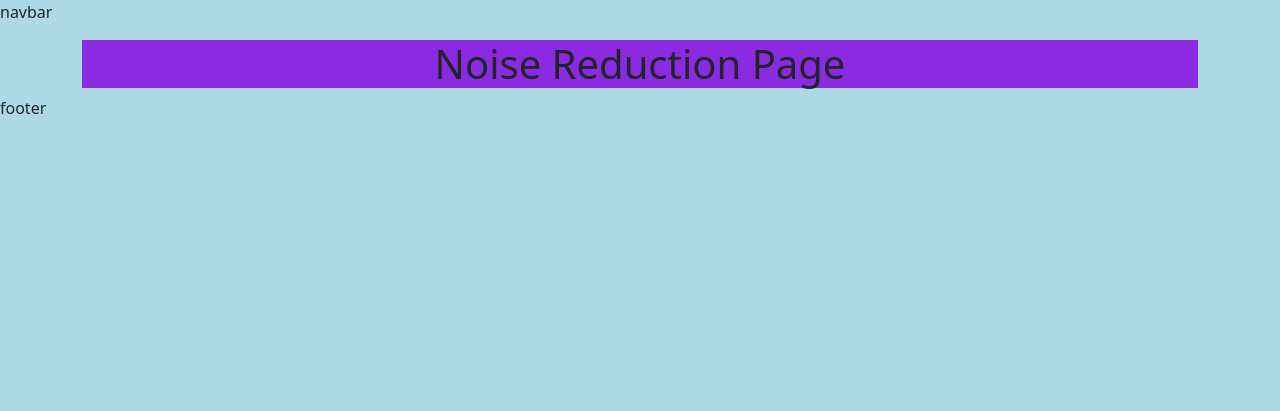
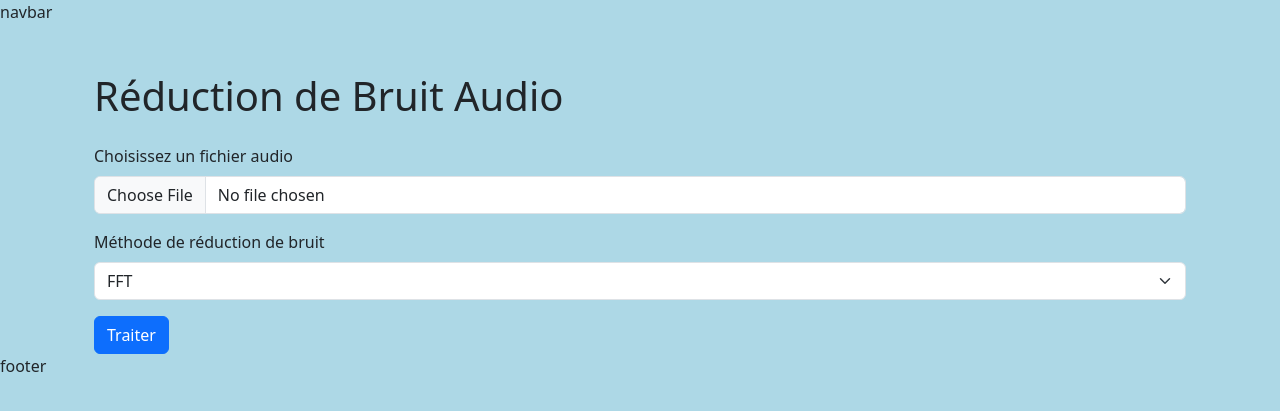
Before and after one commit to diopmedoune/audio-processing, a Django app: page /noise-reduction/ in a window 1280 px wide. Shown: the top 411 px of the page. Run offline with Django 5.2, Linux system fonts and the light colour scheme.

Commit message:
App audio_noise_reduction implementation

```diff
--- a/audio_noise_reduction/templates/audio_noise_reduction/noise_reduction.html
+++ b/audio_noise_reduction/templates/audio_noise_reduction/noise_reduction.html
@@ -1,6 +1,47 @@
 {% extends 'base.html' %}
-{% load static %}
 
 {% block content %}
-    <h1 class="text-center noise-reduction">Noise Reduction Page</h1>
+<div class="container mt-5">
+    <h1>Réduction de Bruit Audio</h1>
+
+    <form method="post" enctype="multipart/form-data" class="mt-4">
+        {% csrf_token %}
+        <div class="mb-3">
+            <label for="audio_file" class="form-label">Choisissez un fichier audio</label>
+            <input type="file" class="form-control" id="audio_file" name="audio_file" required>
+        </div>
+
+        <div class="mb-3">
+            <label for="method" class="form-label">Méthode de réduction de bruit</label>
+            <select class="form-select" id="method" name="method" required>
+                <option value="fft">FFT</option>
+                <option value="adaptive">Filtrage Adaptatif</option>
+            </select>
+        </div>
+
+        <button type="submit" class="btn btn-primary">Traiter</button>
+    </form>
+
+    {% if original_file_url %}
+    <div class="mt-5">
+        <h3>Fichier Original</h3>
+        <audio controls>
+            <source src="{{ original_file_url }}" type="audio/wav">
+            Votre navigateur ne supporte pas l'élément audio.
+        </audio>
+        <p><a href="{{ original_file_url }}" class="btn btn-secondary" download>Télécharger le fichier original</a></p>
+    </div>
+    {% endif %}
+
+    {% if processed_file_url %}
+    <div class="mt-5">
+        <h3>Fichier Traité</h3>
+        <audio controls>
+            <source src="{{ processed_file_url }}" type="audio/wav">
+            Votre navigateur ne supporte pas l'élément audio.
+        </audio>
+        <p><a href="{{ processed_file_url }}" class="btn btn-success" download>Télécharger le fichier traité</a></p>
+    </div>
+    {% endif %}
+</div>
 {% endblock %}
--- a/audio_noise_reduction/urls.py
+++ b/audio_noise_reduction/urls.py
@@ -1,6 +1,6 @@
 from django.urls import path
-from django.views.generic import TemplateView
+from . import views
 
 urlpatterns = [
-    path('noise-reduction/', TemplateView.as_view(template_name='audio_noise_reduction/noise_reduction.html'), name='noise-reduction')
+    path('noise-reduction/', views.noise_reduction, name='noise_reduction'),
 ]
--- a/audio_noise_reduction/views.py
+++ b/audio_noise_reduction/views.py
@@ -1,3 +1,35 @@
+import os
 from django.shortcuts import render
+from django.conf import settings
+from django.http import HttpResponse
+from django.core.files.storage import default_storage
+from .noise_reduction import reduce_noise_fft, reduce_noise_adaptive
 
-# Create your views here.
+def noise_reduction(request):
+    context = {}
+    if request.method == 'POST':
+        # Récupérer le fichier téléchargé
+        uploaded_file = request.FILES.get('audio_file')
+        method = request.POST.get('method')
+
+        if uploaded_file:
+            # Sauvegarder le fichier
+            original_file_path = os.path.join(settings.MEDIA_ROOT, uploaded_file.name)
+            with open(original_file_path, 'wb+') as destination:
+                for chunk in uploaded_file.chunks():
+                    destination.write(chunk)
+
+            # Traiter le fichier selon la méthode choisie
+            processed_file_name = f"processed_{uploaded_file.name}"
+            processed_file_path = os.path.join(settings.MEDIA_ROOT, processed_file_name)
+
+            if method == "fft":
+                reduce_noise_fft(original_file_path, processed_file_path)
+            elif method == "adaptive":
+                reduce_noise_adaptive(original_file_path, processed_file_path)
+
+            # Ajouter les fichiers au contexte
+            context['original_file_url'] = f"{settings.MEDIA_URL}{uploaded_file.name}"
+            context['processed_file_url'] = f"{settings.MEDIA_URL}{processed_file_name}"
+
+    return render(request, 'audio_noise_reduction/noise_reduction.html', context)
```
Also changed, not shown: audio_noise_reduction/noise_reduction.py (added, +16 -0 lines), 3 other files.
